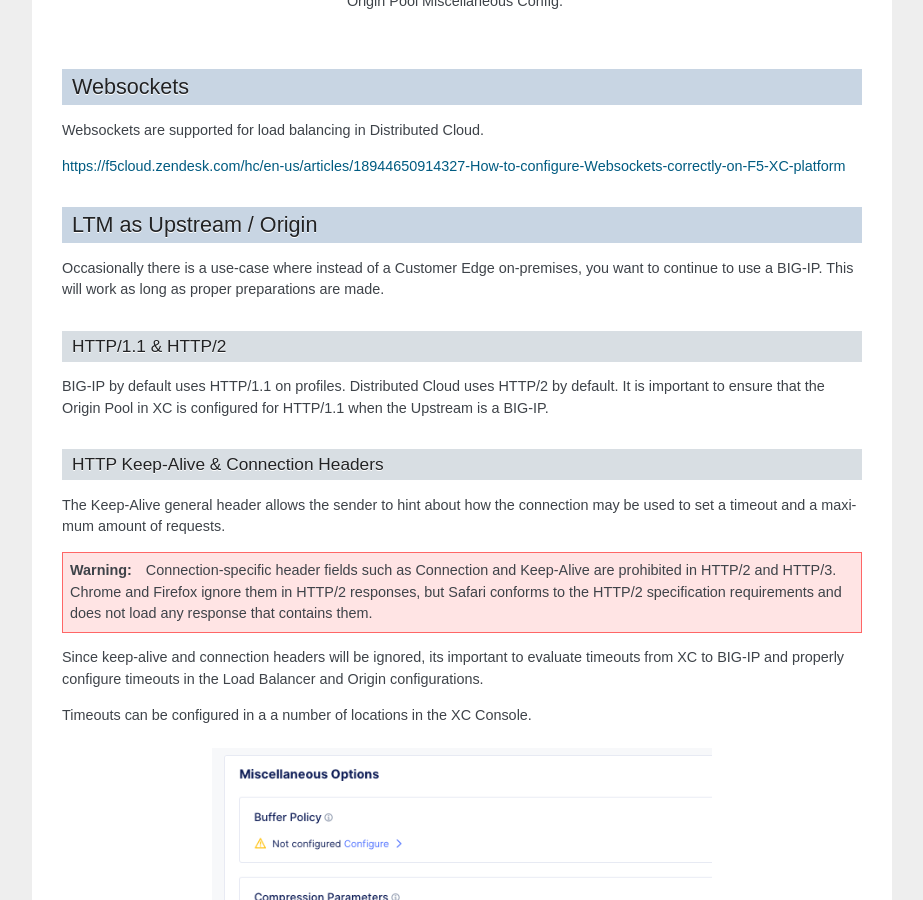
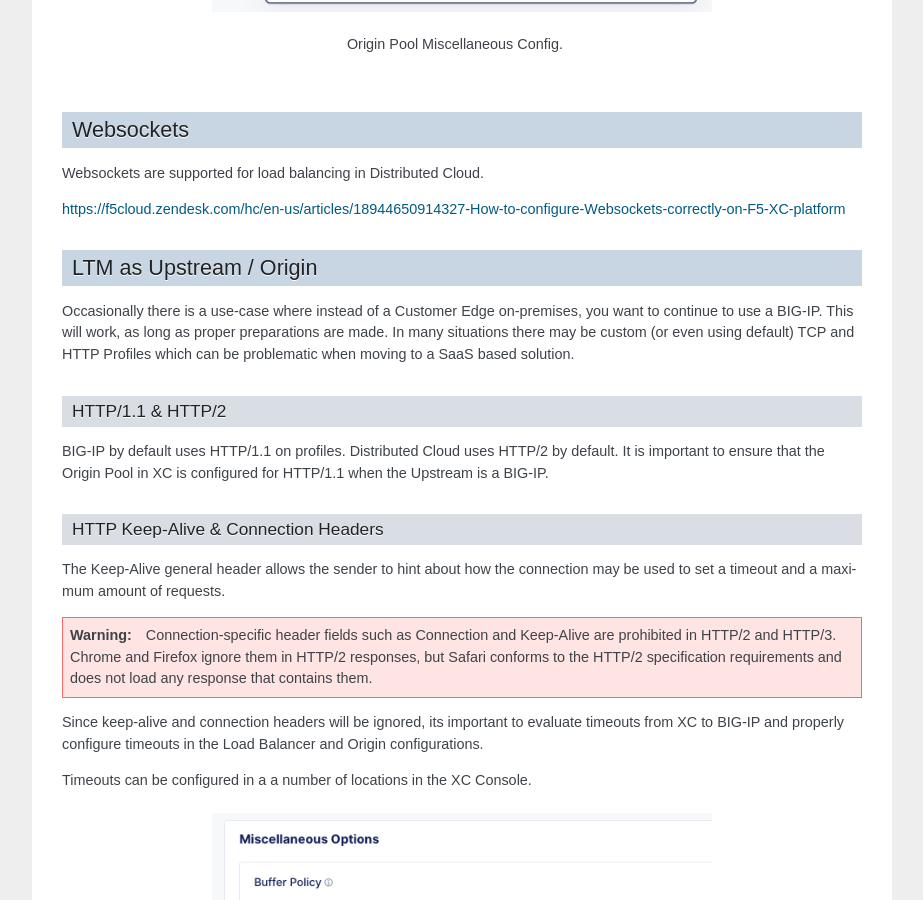
Before and after one commit to Mikej81/bigip_to_xc_faq, a Sphinx documentation site: the page built from docs/source/index.rst, in a window 1280 px wide and 900 px high, scrolled down 4510 px. Shown: the whole window, without its empty margins (198-1121 px from the left). Built offline with Sphinx 7.4.7, drawn with Linux system fonts in a browser that asks for light colours; the version number could not be read and is left out; some of the changed text lies outside the part shown.

Commit message:
small updates

```diff
--- a/docs/source/index.rst
+++ b/docs/source/index.rst
@@ -139,7 +139,8 @@
 API Security
 ------------
 
-So secure...
+One of the major differences in API security between BIG-IP and Distributed Cloud is the addition of API Discovery.  Today, the policies from BIG-IP will not transfer.  However,
+if the current implemention utilized an OpenAPI Spec, that spec can be imported into Distributed Cloud.
 
 LTM to Load Balancing as a Service
 ==================================
@@ -168,7 +169,9 @@
 LTM as Upstream / Origin
 ------------------------
 
-Occasionally there is a use-case where instead of a Customer Edge on-premises, you want to continue to use a BIG-IP.  This will work as long as proper preparations are made.
+Occasionally there is a use-case where instead of a Customer Edge on-premises, you want to continue to use a BIG-IP.  This will work,
+as long as proper preparations are made.  In many situations there may be custom (or even using default) TCP and HTTP Profiles which can be
+problematic when moving to a SaaS based solution.
 
 HTTP/1.1 & HTTP/2
 ^^^^^^^^^^^^^^^^^
```
Also changed, not shown: 7 other files.
